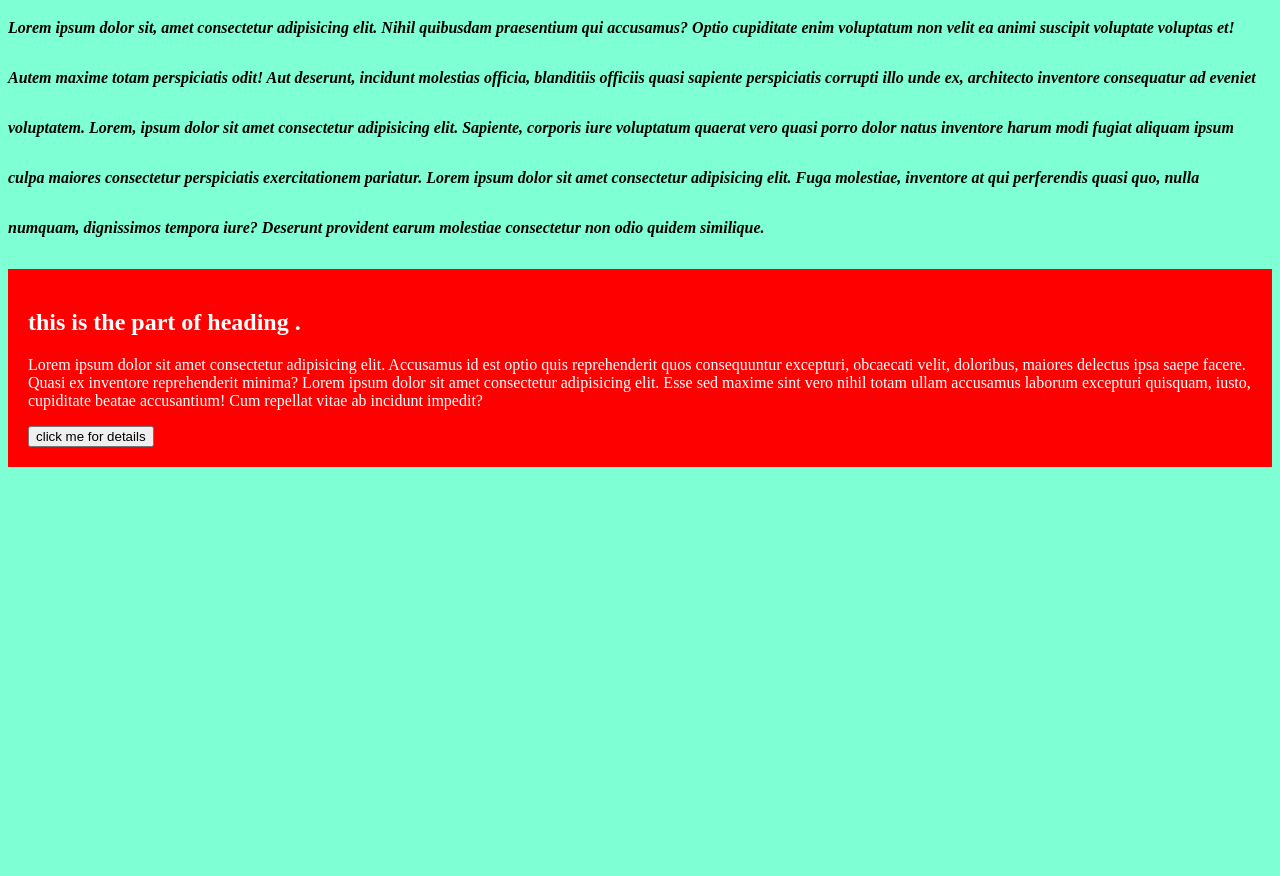
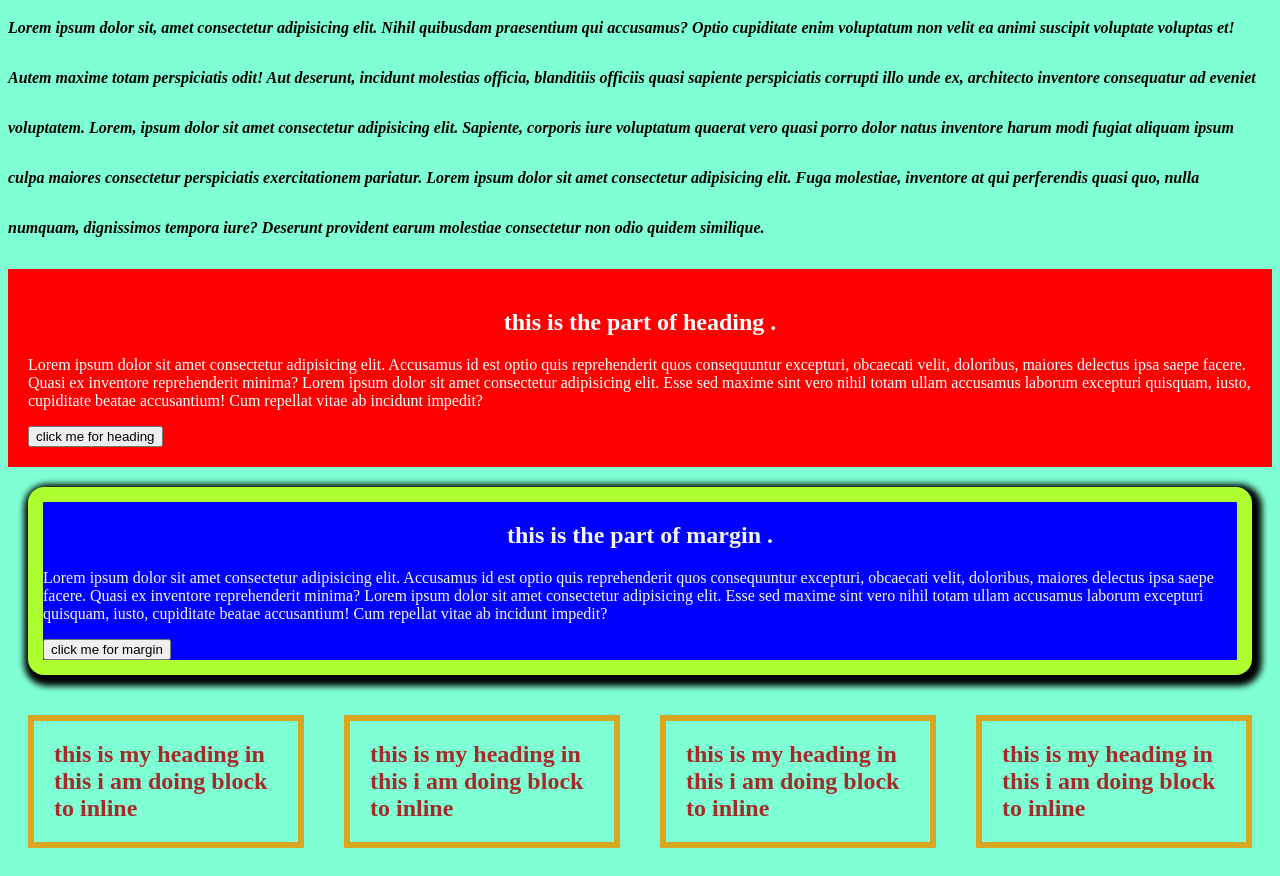
Before and after one commit to Yashrajyadav2002/HTML-CSS-.learning, a plain HTML site: page html and css/external.html in a window 1280 px wide. Shown: the part 317-1193 px from the top of the page. Before the commit the page ends 800 px from the top, so only its background shows below. Drawn offline with Linux system fonts and the light colour scheme.

Commit message:
11aprilflex

```diff
--- a/html and css/external.css
+++ b/html and css/external.css
@@ -34,3 +34,22 @@ body{
     padding: 20px;
 
 }
+.sec01{
+    background-color: blue;
+    color: whitesmoke;
+    margin: 20px;
+    border: 15px solid greenyellow;
+    border-radius: 16px;
+    box-shadow: 3px 4px 6px 7px black;
+}
+.main{
+    display:flex;
+    h1{
+        color: brown;
+        border: 6px solid goldenrod;
+        margin: 20px;
+        padding: 20px;
+
+    }
+
+}
--- a/html and css/external.html
+++ b/html and css/external.html
@@ -22,13 +22,31 @@
 </p>
 
 <section class="sec">
-    <h1>
+    <h1 align="center">
         this is the part of heading .
     </h1>
     <p>
         Lorem ipsum dolor sit amet consectetur adipisicing elit. Accusamus id est optio quis reprehenderit quos consequuntur excepturi, obcaecati velit, doloribus, maiores delectus ipsa saepe facere. Quasi ex inventore reprehenderit minima? Lorem ipsum dolor sit amet consectetur adipisicing elit. Esse sed maxime sint vero nihil totam ullam accusamus laborum excepturi quisquam, iusto, cupiditate beatae accusantium! Cum repellat vitae ab incidunt impedit?
     </p>
-    <button>click me for details</button>
+    <button>click me for heading</button>
+</section>
+
+<section class="sec01">
+    <h1 align="center">
+        this is the part of margin .
+    </h1>
+    <p>
+        Lorem ipsum dolor sit amet consectetur adipisicing elit. Accusamus id est optio quis reprehenderit quos consequuntur excepturi, obcaecati velit, doloribus, maiores delectus ipsa saepe facere. Quasi ex inventore reprehenderit minima? Lorem ipsum dolor sit amet consectetur adipisicing elit. Esse sed maxime sint vero nihil totam ullam accusamus laborum excepturi quisquam, iusto, cupiditate beatae accusantium! Cum repellat vitae ab incidunt impedit?
+    </p>
+    <button>click me for margin</button>
+
+</section>
+<section class="main">
+    <h1>this is my heading in this i am doing block to inline</h1>
+    <h1>this is my heading in this i am doing block to inline</h1>
+    <h1>this is my heading in this i am doing block to inline</h1>
+    <h1>this is my heading in this i am doing block to inline</h1>
+
 </section>
 
 </body>
```
Also changed, not shown: game.html (+10 -3 lines), html and css/flex.html (added, +18 -0 lines), newcargame.html (added, +19 -0 lines), 1 other file.
